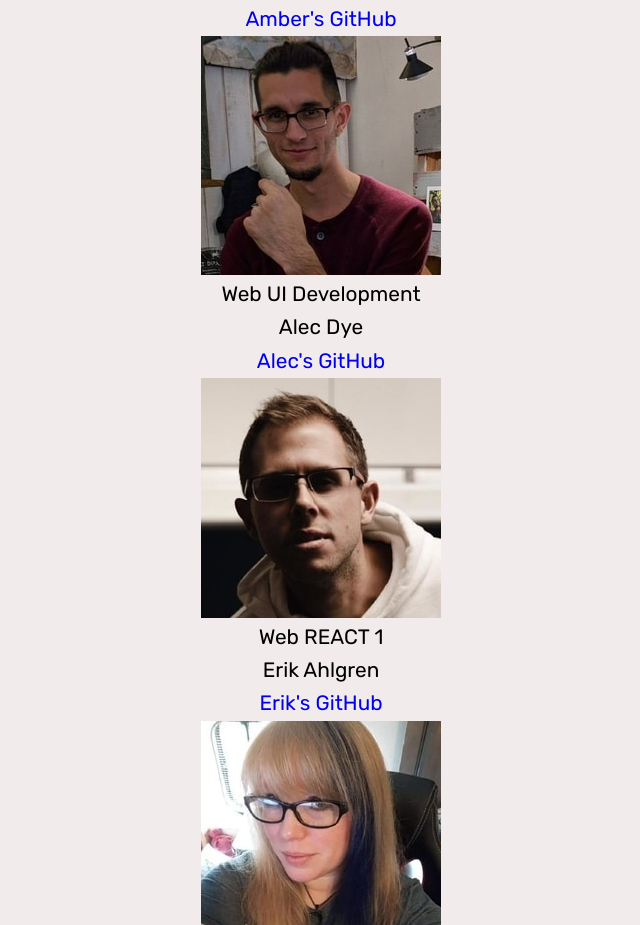
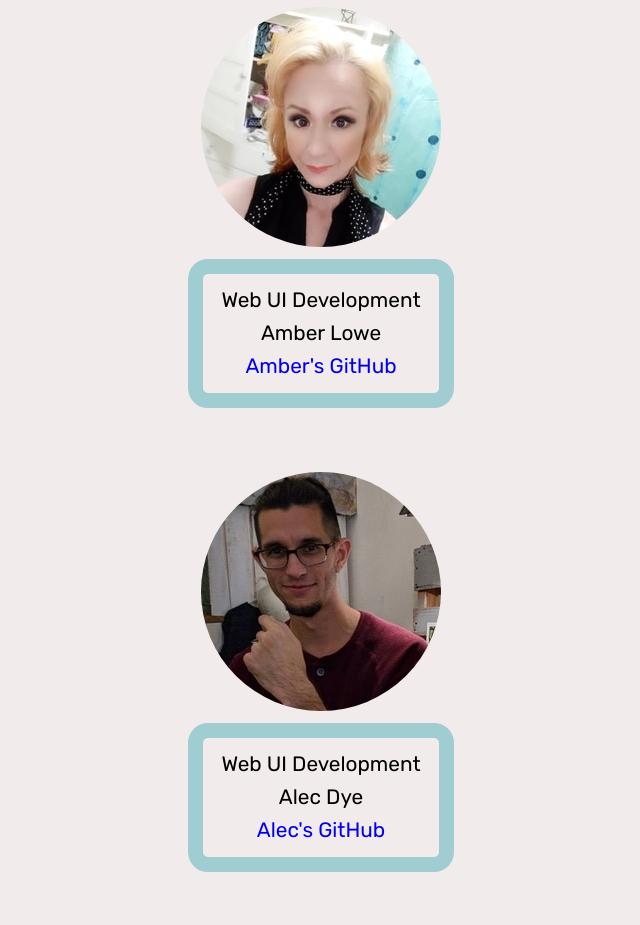
Before and after one commit to essentialism-build-week/UI-alec-dye, a plain HTML site: page about.html in a window 1280 px wide. Shown: the part 1295-2220 px from the top of the page, without its empty margins (319-959 px from the left). Drawn offline with Linux system fonts and the light colour scheme.

Commit message:
about page 75% done

```diff
--- a/about.html
+++ b/about.html
@@ -38,6 +38,8 @@
                     <p>Brad's Github</p>
                 </a>
             </div>
+        </div>
+        <div class="team_id_cont">
             <img class="team_image" src="images/amber_L_portrait.jpg" alt="Portrait photo of Amber">
             <div class="team_info">
                 <p>Web UI Development</p>
@@ -46,6 +48,8 @@
                     <p>Amber's GitHub</p>
                 </a>
             </div>
+        </div>
+        <div class="team_id_cont">
             <img class="team_image" src="images/alec_D_portrait.jpg" alt="Portrait photo of Alec">
             <div class="team_info">
                 <p>Web UI Development</p>
@@ -54,6 +58,8 @@
                     <p>Alec's GitHub</p>
                 </a>
             </div>
+        </div>
+        <div class="team_id_cont">
             <img class="team_image" src="images/erik_A_portrait.jpg" alt="Portrait photo of Erik">
             <div class="team_info">
                 <p>Web REACT 1</p>
@@ -62,6 +68,8 @@
                     <p>Erik's GitHub</p>
                 </a>
             </div>
+        </div>
+        <div class="team_id_cont">
             <img class="team_image" src="images/lyndsi_W_portrait.jpg" alt="Portrait photo of Lyndsi">
             <div class="team_info">
                 <p>Web REACT 2</p>
@@ -70,6 +78,8 @@
                     <p>Lyndsi's GitHub</p>
                 </a>
             </div>
+        </div>
+        <div class="team_id_cont">
             <img class="team_image" src="images/lukas_J_portrait.jpg" alt="Portrait photo of Lukas">
             <div class="team_info">
                 <p>Web REACT 2</p>
@@ -78,6 +88,8 @@
                     <p>Lukas' GitHub</p>
                 </a>
             </div>
+        </div>
+        <div class="team_id_cont">
             <img class="team_image" src="images/mark_F_portrait.jpg" alt="Portrait photo of Mark">
             <div class="team_info">
                 <p>Backend Development</p>
--- a/less/about.less
+++ b/less/about.less
@@ -9,3 +9,24 @@ h2 {
     margin: 0 auto;
     box-shadow: 0px 3px @darkBlue;
 }
+.team_cont{
+    margin-top: 10%;
+    display: flex;
+    flex-direction: column;
+    align-items: center;
+    justify-content: center;
+}
+.team_id_cont{
+    margin-top: 5%;
+    .center();
+}
+img{
+    border-radius: 50%;
+    margin-bottom: 5%;
+}
+.team_info{
+    border: 15px solid @blue;
+    border-radius: 20px;
+    padding: 4%;
+    width: 90%;
+}
```
Also changed, not shown: css/index.css.
